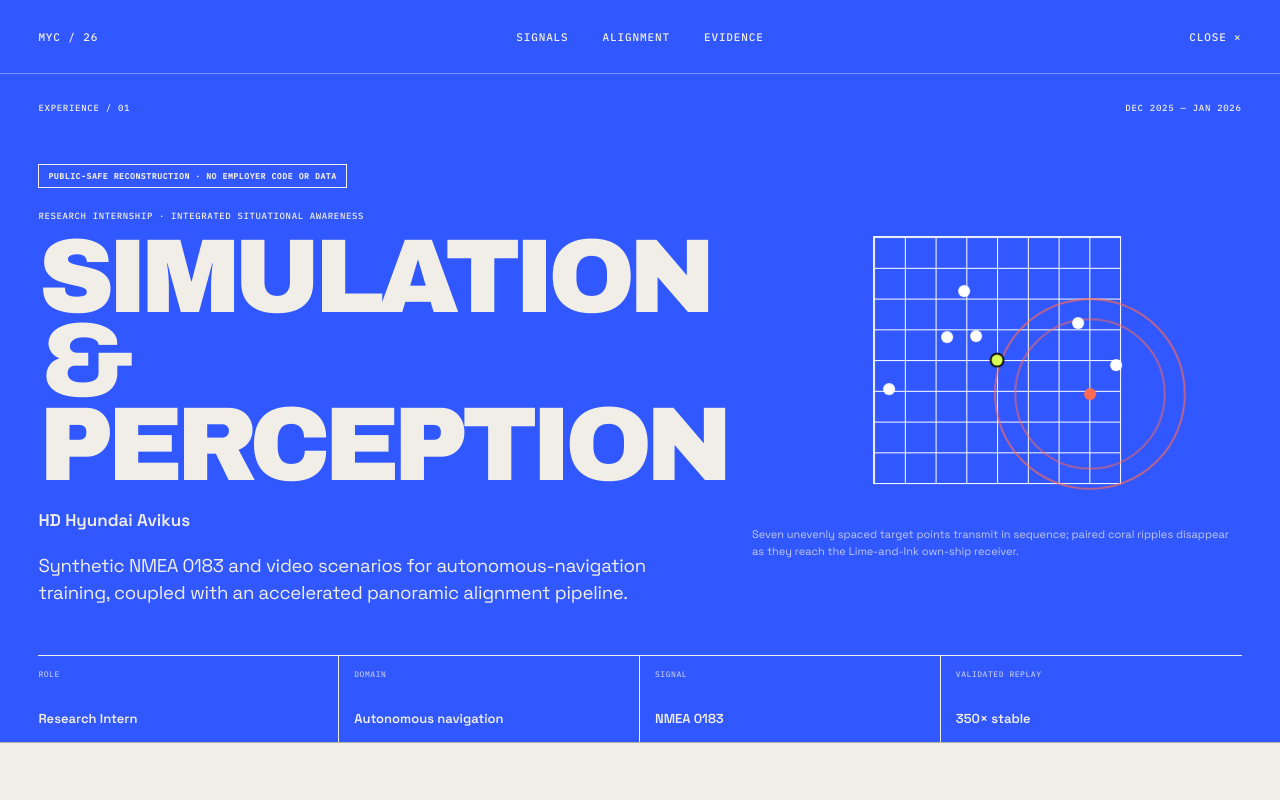
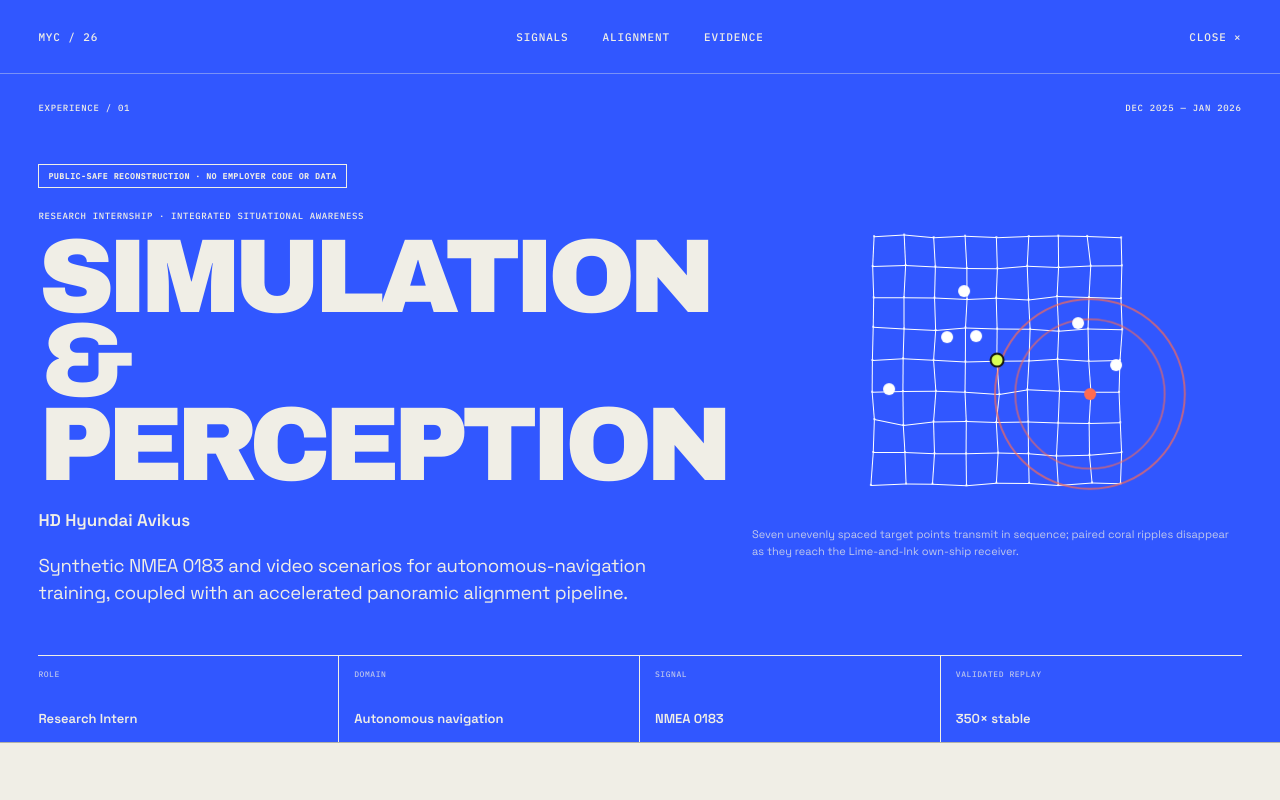
Before and after one commit to Moon-Young-Choi/Moon-Young-Choi.github.io, a Next.js app: page /experience/avikus-simulation-perception/ in a window 1280 px wide. Shown: the top 800 px of the page. Built offline with nearby package versions, Linux system fonts and the light colour scheme.

Commit message:
Animate Avikus water grid

```diff
--- /dev/null
+++ b/app/components/AvikusWaterGrid.tsx
@@ -0,0 +1,258 @@
+"use client";
+
+import { useEffect, useRef } from "react";
+import type { CSSProperties } from "react";
+import styles from "@/app/components/WorkExperienceGraphic.module.css";
+
+const CELL_COUNT = 8;
+const POINT_COUNT = CELL_COUNT + 1;
+const FRAME_INTERVAL = 1000 / 30;
+const TAU = Math.PI * 2;
+
+type GridPoint = {
+  column: number;
+  row: number;
+};
+
+type GridSegment = {
+  from: number;
+  orientation: "horizontal" | "vertical";
+  to: number;
+};
+
+type SignalTarget = {
+  x: number;
+  y: number;
+};
+
+type AvikusWaterGridProps = {
+  cycleSeconds: number;
+  slotSeconds: number;
+  targets: readonly SignalTarget[];
+};
+
+const gridPoints: GridPoint[] = Array.from({ length: POINT_COUNT * POINT_COUNT }, (_, index) => ({
+  column: index % POINT_COUNT,
+  row: Math.floor(index / POINT_COUNT),
+}));
+
+const gridSegments: GridSegment[] = [
+  ...Array.from({ length: POINT_COUNT }, (_, row) =>
+    Array.from({ length: CELL_COUNT }, (_, column) => ({
+      from: row * POINT_COUNT + column,
+      orientation: "horizontal" as const,
+      to: row * POINT_COUNT + column + 1,
+    })),
+  ).flat(),
+  ...Array.from({ length: POINT_COUNT }, (_, column) =>
+    Array.from({ length: CELL_COUNT }, (_, row) => ({
+      from: row * POINT_COUNT + column,
+      orientation: "vertical" as const,
+      to: (row + 1) * POINT_COUNT + column,
+    })),
+  ).flat(),
+];
+
+const gridCells = Array.from({ length: CELL_COUNT * CELL_COUNT }, (_, index) => {
+  const column = index % CELL_COUNT;
+  const row = Math.floor(index / CELL_COUNT);
+  return {
+    corners: [
+      row * POINT_COUNT + column,
+      row * POINT_COUNT + column + 1,
+      (row + 1) * POINT_COUNT + column + 1,
+      (row + 1) * POINT_COUNT + column,
+    ],
+  };
+});
+
+const rippleOffsets = [0.05, 0.22];
+const rippleTravelSeconds = 0.8;
+
+function unitHash(value: number) {
+  const sine = Math.sin(value * 127.1 + 311.7) * 43758.5453;
+  return sine - Math.floor(sine);
+}
+
+function initialPointStyle(point: GridPoint): CSSProperties {
+  return {
+    left: `${(point.column / CELL_COUNT) * 100}%`,
+    top: `${(point.row / CELL_COUNT) * 100}%`,
+  };
+}
+
+function initialSegmentStyle(segment: GridSegment): CSSProperties {
+  const point = gridPoints[segment.from];
+  return {
+    left: `${(point.column / CELL_COUNT) * 100}%`,
+    top: `${(point.row / CELL_COUNT) * 100}%`,
+    transform: segment.orientation === "vertical" ? "rotate(90deg)" : undefined,
+    width: `${100 / CELL_COUNT}%`,
+  };
+}
+
+export function AvikusWaterGrid({ cycleSeconds, slotSeconds, targets }: AvikusWaterGridProps) {
+  const fieldRef = useRef<HTMLDivElement | null>(null);
+  const cellRefs = useRef<Array<HTMLElement | null>>([]);
+  const pointRefs = useRef<Array<HTMLElement | null>>([]);
+  const segmentRefs = useRef<Array<HTMLElement | null>>([]);
+
+  useEffect(() => {
+    const field = fieldRef.current;
+    if (!field) return;
+
+    const motionQuery = window.matchMedia("(prefers-reduced-motion: reduce)");
+    let frame = 0;
+    let lastPaint = -Infinity;
+    let width = field.getBoundingClientRect().width;
+    let height = field.getBoundingClientRect().height;
+
+    const draw = (timestamp: number, forceStatic = false) => {
+      const isStatic = forceStatic || motionQuery.matches;
+      const seconds = timestamp / 1000;
+      const scale = Math.min(width, height);
+      const positions = gridPoints.map((point, index) => {
+        const baseX = (point.column / CELL_COUNT) * width;
+        const baseY = (point.row / CELL_COUNT) * height;
+        if (isStatic) return { x: baseX, y: baseY };
+
+        const xPhase = unitHash(index + 1) * TAU;
+        const yPhase = unitHash(index + 103) * TAU;
+        const xPeriod = 4.8 + unitHash(index + 211) * 3.7;
+        const yPeriod = 5.1 + unitHash(index + 307) * 3.9;
+        const xAmplitude = scale * (0.004 + unitHash(index + 401) * 0.009);
+        const yAmplitude = scale * (0.004 + unitHash(index + 503) * 0.009);
+        const x = baseX + xAmplitude * (
+          Math.sin((seconds / xPeriod) * TAU + xPhase) * 0.72
+          + Math.sin((seconds / (xPeriod * 0.61)) * TAU + yPhase) * 0.28
+        );
+        const y = baseY + yAmplitude * (
+          Math.sin((seconds / yPeriod) * TAU + yPhase) * 0.7
+          + Math.sin((seconds / (yPeriod * 0.67)) * TAU + xPhase) * 0.3
+        );
+        return { x, y };
+      });
+
+      positions.forEach((position, index) => {
+        const point = pointRefs.current[index];
+        if (!point) return;
+        point.style.left = "0";
+        point.style.top = "0";
+        point.style.transform = `translate3d(${position.x - 1}px, ${position.y - 1}px, 0)`;
+      });
+
+      const cycleTime = seconds % cycleSeconds;
+      let litCells = 0;
+      gridCells.forEach((cell, index) => {
+        const tile = cellRefs.current[index];
+        if (!tile) return;
+        const corners = cell.corners.map((corner) => positions[corner]);
+        tile.style.clipPath = `polygon(${corners.map(({ x, y }) => `${x}px ${y}px`).join(", ")})`;
+
+        if (isStatic) {
+          tile.style.opacity = "0";
+          return;
+        }
+
+        const center = corners.reduce((sum, corner) => ({ x: sum.x + corner.x / 4, y: sum.y + corner.y / 4 }), { x: 0, y: 0 });
+        const bandWidth = scale * 0.052;
+        let brightness = 0;
+        targets.forEach((target, targetIndex) => {
+          const source = { x: (target.x / 100) * width, y: (target.y / 100) * height };
+          const reach = Math.hypot(source.x - width / 2, source.y - height / 2);
+          rippleOffsets.forEach((offset) => {
+            const elapsed = cycleTime - targetIndex * slotSeconds - offset;
+            if (elapsed < 0 || elapsed > rippleTravelSeconds) return;
+            const radius = reach * (elapsed / rippleTravelSeconds);
+            const cellDistance = Math.hypot(center.x - source.x, center.y - source.y);
+            const proximity = Math.max(0, 1 - Math.abs(cellDistance - radius) / bandWidth);
+            brightness = Math.max(brightness, proximity * proximity);
+          });
+        });
+        tile.style.opacity = (brightness * 0.28).toFixed(3);
+        if (brightness > 0.04) litCells += 1;
+      });
+
+      gridSegments.forEach((segment, index) => {
+        const line = segmentRefs.current[index];
+        if (!line) return;
+        const start = positions[segment.from];
+        const end = positions[segment.to];
+        const deltaX = end.x - start.x;
+        const deltaY = end.y - start.y;
+        line.style.left = "0";
+        line.style.top = "-0.5px";
+        line.style.width = `${Math.hypot(deltaX, deltaY)}px`;
+        line.style.transform = `translate3d(${start.x}px, ${start.y}px, 0) rotate(${Math.atan2(deltaY, deltaX)}rad)`;
+      });
+
+      field.dataset.gridMotion = isStatic ? "static" : "active";
+      field.dataset.litCells = String(litCells);
+    };
+
+    const tick = (timestamp: number) => {
+      if (timestamp - lastPaint >= FRAME_INTERVAL) {
+        draw(timestamp);
+        lastPaint = timestamp;
+      }
+      frame = window.requestAnimationFrame(tick);
+    };
+
+    const start = () => {
+      window.cancelAnimationFrame(frame);
+      if (motionQuery.matches) {
+        draw(0, true);
+      } else {
+        lastPaint = -Infinity;
+        frame = window.requestAnimationFrame(tick);
+      }
+    };
+
+    const resizeObserver = new ResizeObserver(() => {
+      const bounds = field.getBoundingClientRect();
+      width = bounds.width;
+      height = bounds.height;
+      draw(performance.now(), motionQuery.matches);
+    });
+    resizeObserver.observe(field);
+    motionQuery.addEventListener("change", start);
+    start();
+
+    return () => {
+      window.cancelAnimationFrame(frame);
+      resizeObserver.disconnect();
+      motionQuery.removeEventListener("change", start);
+    };
+  }, [cycleSeconds, slotSeconds, targets]);
+
+  return (
+    <div className={styles.signalGrid} data-grid-cells={CELL_COUNT} ref={fieldRef}>
+      {gridCells.map((cell, index) => (
+        <i
+          className={styles.gridCell}
+          key={`cell-${cell.corners.join("-")}`}
+          ref={(node) => { cellRefs.current[index] = node; }}
+        />
+      ))}
+      {gridSegments.map((segment, index) => (
+        <i
+          className={styles.gridSegment}
+          data-orientation={segment.orientation}
+          key={`${segment.orientation}-${segment.from}-${segment.to}`}
+          ref={(node) => { segmentRefs.current[index] = node; }}
+          style={initialSegmentStyle(segment)}
+        />
+      ))}
+      {gridPoints.map((point, index) => (
+        <i
+          className={styles.gridPoint}
+          data-grid-column={point.column}
+          data-grid-row={point.row}
+          key={`${point.column}-${point.row}`}
+          ref={(node) => { pointRefs.current[index] = node; }}
+          style={initialPointStyle(point)}
+        />
+      ))}
+    </div>
+  );
+}
--- a/app/components/WorkExperienceGraphic.module.css
+++ b/app/components/WorkExperienceGraphic.module.css
@@ -22,13 +22,41 @@
   position: absolute;
   inset: 0;
   z-index: 1;
-  box-sizing: border-box;
-  border: 1px solid #fff;
-  background-image:
-    linear-gradient(to right, #fff 1px, transparent 1px),
-    linear-gradient(to bottom, #fff 1px, transparent 1px);
-  background-position: 0 0;
-  background-size: 12.5% 12.5%;
+  overflow: visible;
+}
+
+.gridCell,
+.gridSegment,
+.gridPoint {
+  position: absolute;
+  display: block;
+  background: #fff;
+  pointer-events: none;
+  will-change: transform;
+}
+
+.gridCell {
+  position: absolute;
+  inset: 0;
+  z-index: 0;
+  background: #fff;
+  opacity: 0;
+  pointer-events: none;
+  will-change: clip-path, opacity;
+}
+
+.gridSegment {
+  z-index: 1;
+  height: 1px;
+  transform-origin: 0 50%;
+}
+
+.gridPoint {
+  z-index: 2;
+  width: 2px;
+  height: 2px;
+  border-radius: 50%;
+  transform: translate(-50%, -50%);
 }
 
 .signalTarget {
--- a/app/components/WorkExperienceGraphic.tsx
+++ b/app/components/WorkExperienceGraphic.tsx
@@ -1,5 +1,6 @@
 import styles from "@/app/components/WorkExperienceGraphic.module.css";
 import type { CSSProperties } from "react";
+import { AvikusWaterGrid } from "@/app/components/AvikusWaterGrid";
 
 type GraphicProps = {
   variant?: "panel" | "hero";
@@ -16,13 +17,14 @@
 ];
 
 const signalSlotSeconds = 1.35;
+const signalCycleSeconds = signalSlotSeconds * signalTargets.length;
 type SignalTargetStyle = CSSProperties & Record<`--${string}`, string>;
 
 export function AvikusProjectiveField({ variant = "panel" }: GraphicProps) {
   return (
     <div className={`${styles.graphic} ${variant === "hero" ? styles.hero : ""}`}>
       <div className={styles.signalField} aria-hidden="true">
-        <i className={styles.signalGrid} />
+        <AvikusWaterGrid cycleSeconds={signalCycleSeconds} slotSeconds={signalSlotSeconds} targets={signalTargets} />
         {signalTargets.map((target, index) => {
           const reach = Math.hypot(target.x - 50, target.y - 50);
           return (
```
Also changed, not shown: 2 other files (tests, documents, lock files or other folders).
